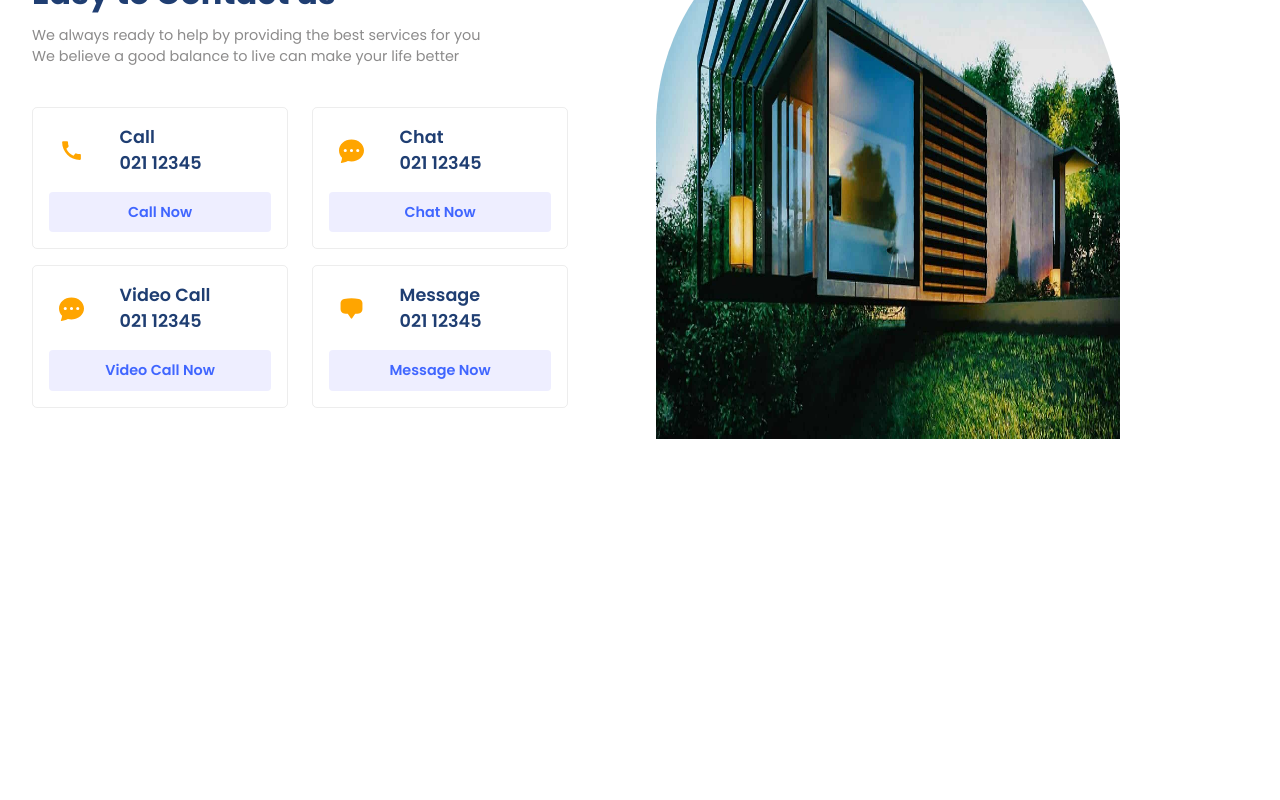
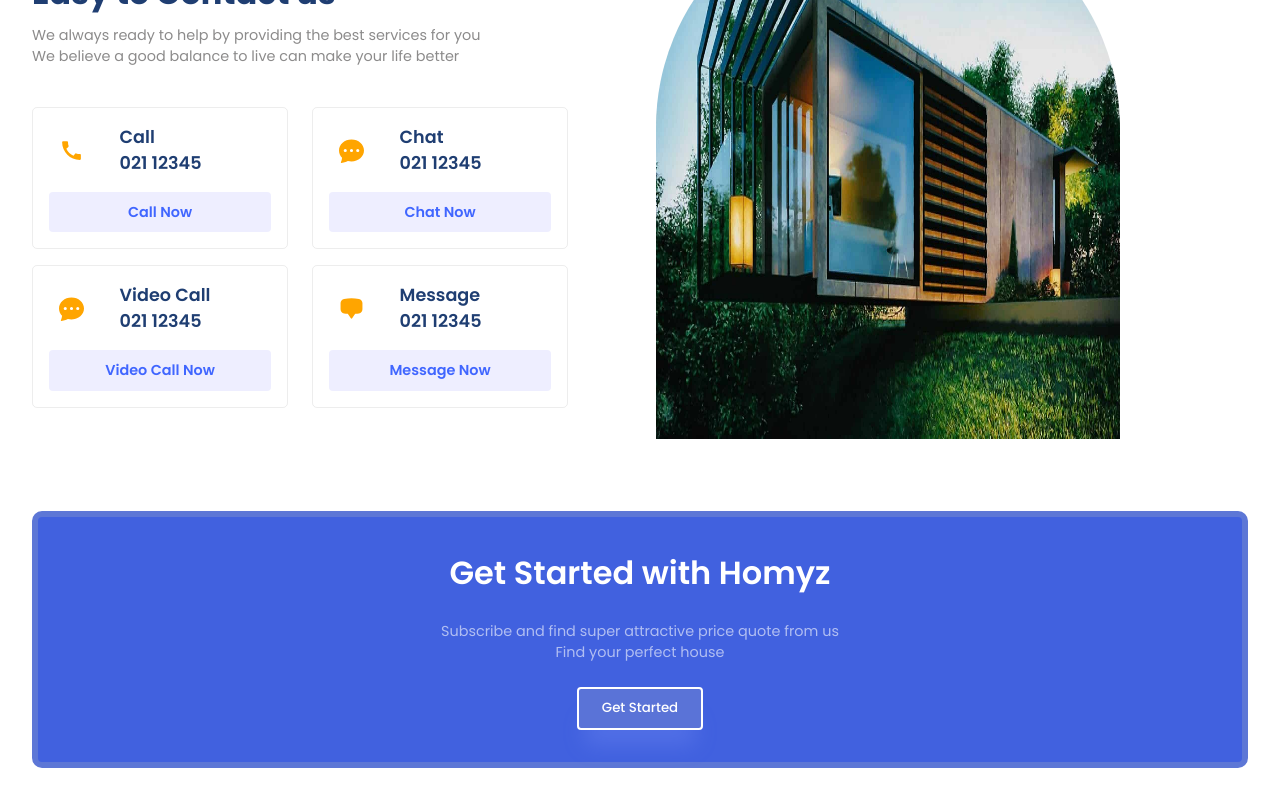
Before and after one commit to inekeyuliam/realestate-reactjs, a React (Vite) app: page / in a window 1280 px wide. Shown: the part 2222-3022 px from the top of the page. Before the commit the page ends 2701 px from the top, so only its background shows below. Built offline with nearby package versions, Linux system fonts and the light colour scheme.

Commit message:
get started section

```diff
--- a/src/App.jsx
+++ b/src/App.jsx
@@ -5,6 +5,7 @@
 import Residencies from "./components/Residencies/Residencies";
 import Value from "./components/Value/Value";
 import Contact from "./components/Contact/Contact";
+import GetStarted from "./components/GetStarted/GetStarted";
 function App() {
   return (
     <div className="App">
@@ -17,6 +18,7 @@
       <Residencies/>
       <Value/>
       <Contact/>
+      <GetStarted/>
     </div>
   );
 }
--- /dev/null
+++ b/src/components/GetStarted/GetStarted.css
@@ -0,0 +1,20 @@
+.inner-container{
+	gap: 1.5rem;
+	background: #4161df;
+	padding: 2rem;
+	border-radius: 10px;
+	border: 6px solid #5d77d6;
+	text-align: center;
+}
+.inner-container .primaryText{
+	color: white;
+	font-weight: 600;
+}
+.inner-container .secondaryText{
+	color: rgba(255, 255, 255, 0.587);
+}
+.inner-container .button{
+	background: #5a73d7;
+	border: 2px solid white;
+	box-shadow: var(--shadow);
+}
--- /dev/null
+++ b/src/components/GetStarted/GetStarted.jsx
@@ -0,0 +1,23 @@
+import React from 'react'
+import './GetStarted.css'
+
+const GetStarted = () => {
+  return (
+	<section className="g-wrapper">
+		<div className="paddings innerWidth g-container">
+			<div className="flexColCenter inner-container">
+				<span className='primaryText'>Get Started with Homyz</span>
+				<span className='secondaryText'>Subscribe and find super attractive price quote from us
+					<br/>
+					Find your perfect house
+				</span>
+				<button className="button">
+					Get Started
+				</button>
+			</div>
+		</div>
+	</section>
+  )
+}
+
+export default GetStarted
```
